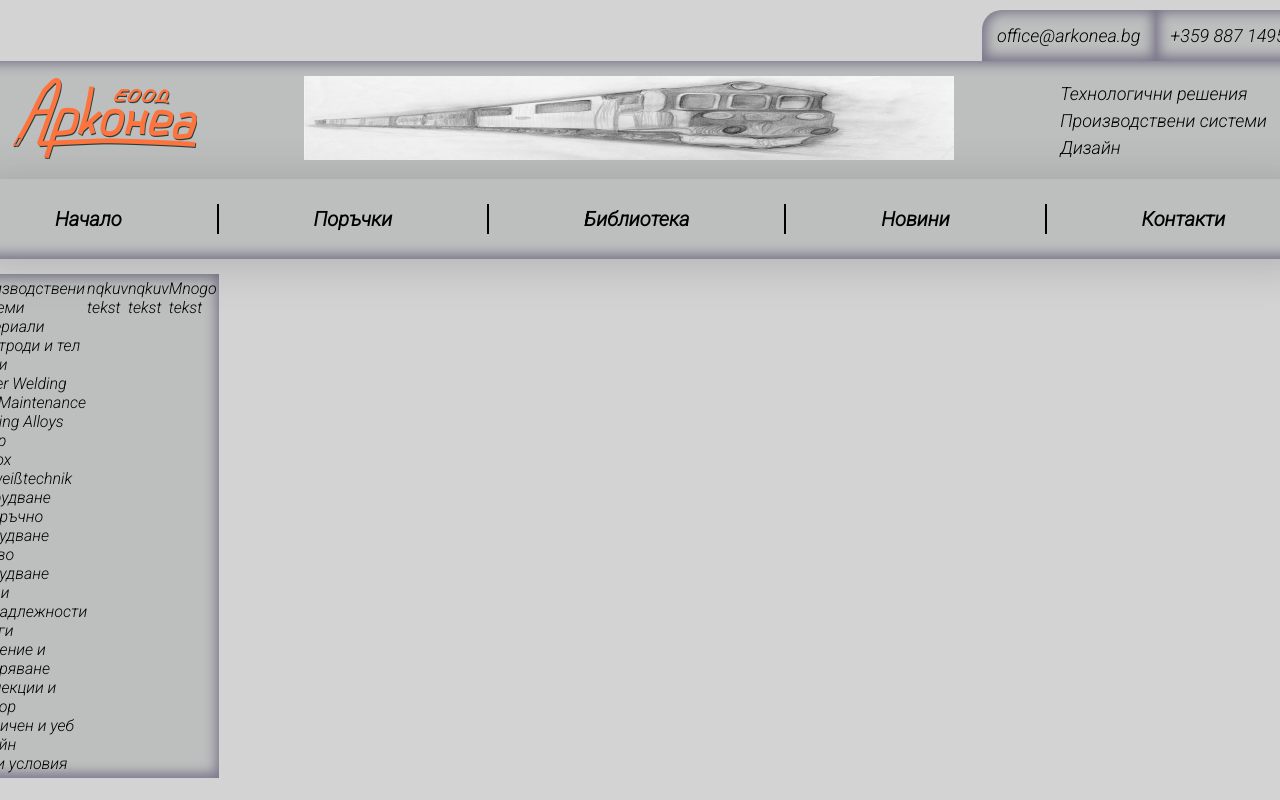
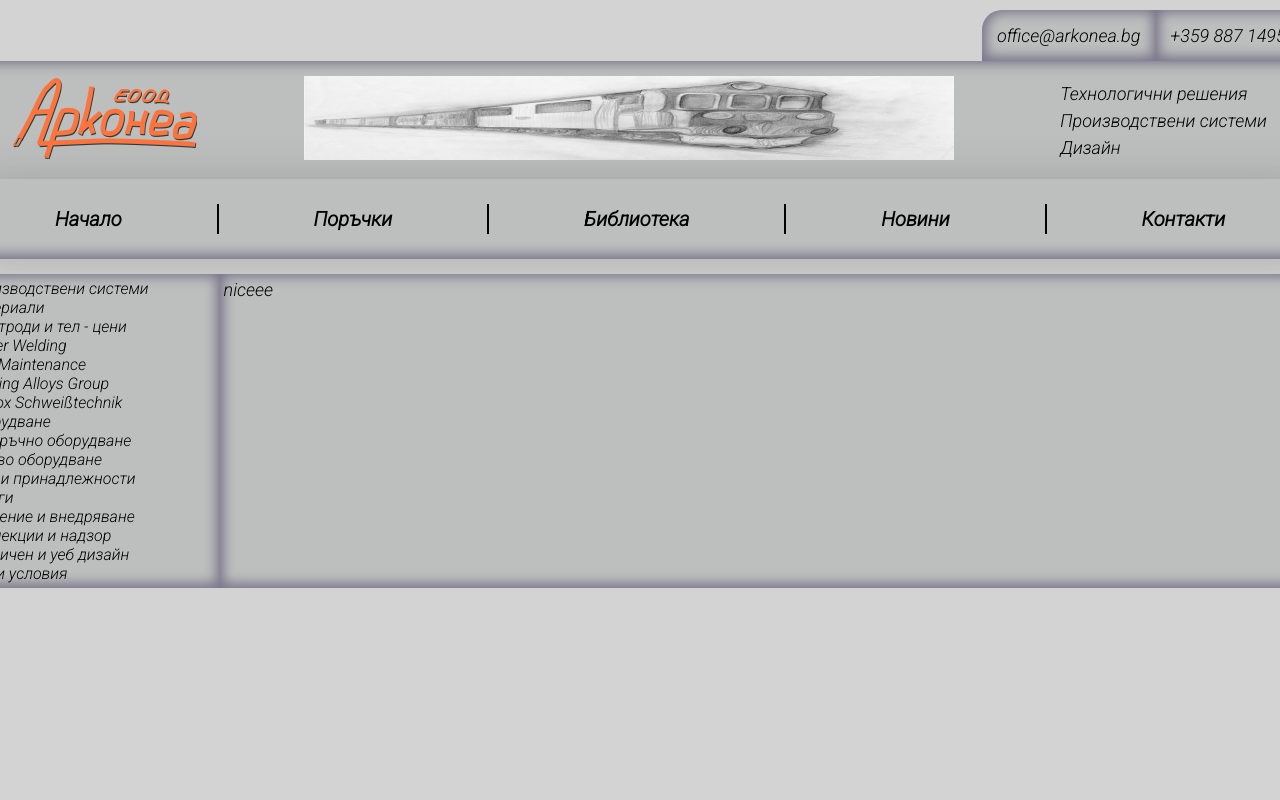
Before and after one commit to kalata123/ark-website, a Next.js app in the folder ark-website/: page / in a window 1280 px wide. Shown: the top 800 px of the page. Built offline with nearby package versions, Linux system fonts and the light colour scheme.

Commit message:
[Update] content component update

```diff
--- a/ark-website/components/Main.js
+++ b/ark-website/components/Main.js
@@ -1,8 +1,8 @@
 import styles from '../styles/main.module.css'
 
 const Main = props => (
-    <div >
-
+    <div className={styles['component']}>
+        {props.children}
     </div>
 );
 
--- a/ark-website/components/Sidebar.js
+++ b/ark-website/components/Sidebar.js
@@ -20,12 +20,6 @@ const Sidebar = props => (
             <a>Графичен и уеб дизайн</a>
             <a>Общи условия</a>
         </div>
-        <a>nqkuv tekst</a>
-        <span className={styles['sidebar-separatcor']}></span>
-        <a>nqkuv tekst</a>
-        <div>
-            <a>Mnogo tekst</a>
-        </div>
     </div>
 );
 
--- a/ark-website/pages/index.js
+++ b/ark-website/pages/index.js
@@ -4,6 +4,8 @@ import Link from 'next/link'
 import Navbar from '../components/Navbar'
 import Sidebar from '../components/Sidebar'
 import Footer from '../components/Footer'
+import Main from '../components/Main'
+
 
 export default function Home() {
   return (
@@ -15,8 +17,13 @@ export default function Home() {
       </Head>
       <div>
         <Navbar />
-        <div>
+        <div className={styles['main-content']}>
           <Sidebar />
+          <Main>
+            <div className={styles['content-pic']}>
+              <a>niceee</a>
+            </div>
+          </Main>
         </div>
       </div>
       <Footer />
--- a/ark-website/styles/index.module.css
+++ b/ark-website/styles/index.module.css
@@ -8,3 +8,8 @@
     background-color: lightgray;
     font-family: "Roboto", "sans-serif";
 }
+
+.main-content {
+    display: flex;
+    flex-direction: row;
+}
--- a/ark-website/styles/main.module.css
+++ b/ark-website/styles/main.module.css
@@ -0,0 +1,11 @@
+.component {
+	font-size: 18px;
+	margin-top: 15px;
+  display: flex;
+  flex-direction: row;
+  background-color: #bdbfbe;
+  padding: 5px;
+  box-shadow: inset 1px -1px 12px 4px rgba(36, 24, 73, 0.43);
+  width: 100%;
+  /* max-width: 258.656px; */
+}
```
